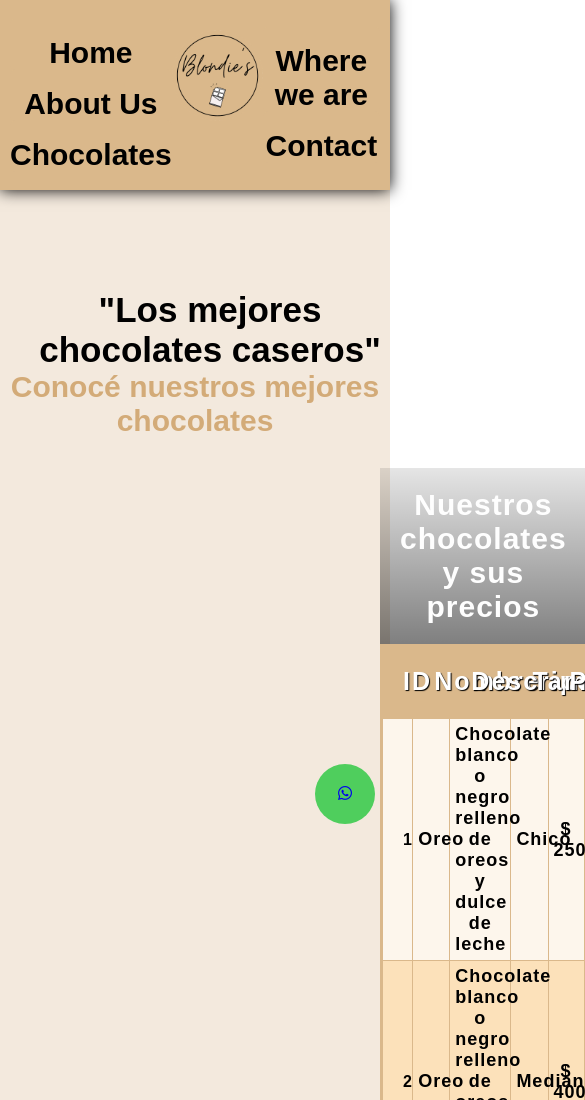
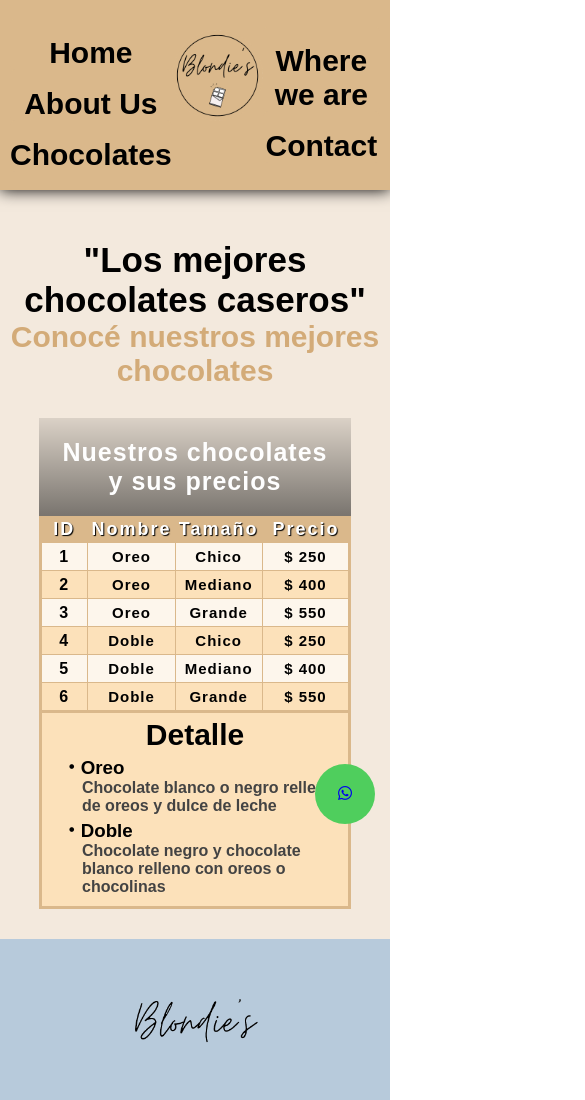
Before and after one commit to franoberti/blondies, a plain HTML site: page pages/chocolates.html in a window 390 px wide. Shown: the top 1100 px of the page, 585 px wide, since content can reach past the window. Drawn offline with Linux system fonts and the light colour scheme; a web font is replaced by a local one.

Commit message:
Agrega Full Responsive a todas las pantallas

```diff
--- a/pages/chocolates.html
+++ b/pages/chocolates.html
@@ -51,6 +51,7 @@
         <!-- Slogan -->
         <h1 class="slogan">"Los mejores chocolates caseros"</h1>
         <h2>Conocé nuestros mejores chocolates</h2>
+        <div class="tabla">
             <table border="1">
                 <Caption>Nuestros chocolates y sus precios</Caption>
                 <thead>
@@ -67,7 +68,8 @@
                         <th>1</th>
                         <td>Oreo</td>
                         <td>
-                        <span>Chocolate blanco o negro relleno de oreos y dulce de leche</span></td>
+                            <span>Chocolate blanco o negro relleno de oreos y dulce de leche</span>
+                        </td>
                         <td>Chico</td>
                         <td>$ 250</td>
                     </tr>
@@ -120,6 +122,19 @@
                     </tr>
                 </tbody>
             </table>
+
+            <div class="detalle">
+                <div class="detalleBox">
+
+                    <h2 class="detTitulo">Detalle</h2>
+                    <h3 class="detSubtitulo">・Oreo</h3>
+                        <p>Chocolate blanco o negro relleno de oreos y dulce de leche</p>
+                    <h3 class="detSubtitulo">・Doble</h3>
+                        <p>Chocolate negro y chocolate blanco relleno con oreos o chocolinas</p>
+                </div>
+            </div>
+        </div>
+        <div class="margin"></div>
     </main>
 
     <!-- FOOTER -->
--- a/styles/style.css
+++ b/styles/style.css
@@ -120,7 +120,6 @@ main {
 main h1 {
     text-align: center;
     padding-top: 100px;
-    padding-left: 30px;
     font-size: 50px;
 }
 
@@ -280,6 +279,14 @@ div.galeryFoto{
     }
 }
 
+@media screen and (max-width: 768px){
+    main h1 {
+        text-align: center;
+        padding-top: 50px;
+        font-size: 35px;
+    }
+}
+
 @media screen and (max-width: 678px){
     div.delivery {
         grid-template-columns: 100%;
@@ -289,13 +296,6 @@ div.galeryFoto{
             "zonaNorte"
             "zonaSur"
         ;
-    }
-
-    main h1 {
-        text-align: center;
-        padding-top: 100px;
-        padding-left: 30px;
-        font-size: 35px;
     }
 
     .zonaDelBox {
@@ -316,6 +316,7 @@ div.galeryFoto{
     div.galeryFoto{
         display: inline-block;
         padding-top: 4%;
+        padding-bottom: 4%;
         height: 250px;
         width: 250px;
         border-radius: 30px;
@@ -338,16 +339,18 @@ div.galeryFoto{
 
 div.parrafo {
     text-align: center;
-    max-width: 600px;
     position: relative;
-    padding-top: 20px;
-    padding-bottom: 20px;
-    left: 490px;
+    padding: 20px;
+    display: flex;
+    justify-content: stretch;
+    align-items: center;
+    flex-direction: column;
 }
 
 div.parrafo p {
     font-family: 'Hind Madurai', sans-serif;
     font-size: 17px;
+    max-width: 590px;
 }
 
 div.parrafo p a {
@@ -361,33 +364,57 @@ div.parrafo p a {
 
 /* WHERE WE ARE */
 
+div.mapaBox {
+    display: flex;
+    justify-content: center;
+    align-items: center;
+}
+
 div.mapa {
-    position: relative;
     padding: 30px;
-    max-width: 660px;
-    left: 400px;
     background-color: #f3dabb;
     margin-top: 30px;
     border-radius: 5px;
     box-shadow: 0 5px 10px rgb(0 0 0 / 5%);
+    display: flex;
+    justify-content: center;
+    align-items: center;
 }
 
-div.mapa iframe {
-    position: relative;
-    left: 30px;
+.margin {
+    height: 30px;
+}
+
+@media screen and (max-width: 678px){
+
+    div.mapa {
+        margin-left: 5%;
+        margin-right: 5%;
+    }
+
+    div.mapa iframe {
+        max-width: 100%;
+        height: 300px;
+    }
 }
 
 /* END WHERE WE ARE */
 
 /* CHOCOLATES */
 
+div.tabla {
+    display: flex;
+    align-items: center;
+    justify-content: center;
+    flex-direction: column;
+}
+
 table {
     font-family: 'Hind Madurai', sans-serif;
     font-family: 'Smooch Sans', sans-serif;
     table-layout: fixed;
-    width: 50%;
+    width: 65%;
     border-collapse: collapse;
-    margin-left: 380px;
     margin-top: 30px;
     border: 3px solid #DAB88B;
 }
@@ -418,7 +445,6 @@ thead th {
 }
 
 th {
-    padding: 20px;
     letter-spacing: 2px;
 }
 
@@ -456,6 +482,78 @@ caption {
     background-color: #DAB88B;
     background: linear-gradient(to bottom, rgba(0,0,0,0.1), rgba(0,0,0,0.5));
     font-size: 30px;
+}
+
+.detalle{
+    display: none;
+}
+
+
+/* Media Query Chocolates */
+
+@media screen and (max-width: 768px){
+    table {
+        width: 80%;
+    }
+}
+
+@media screen and (max-width: 600px){
+
+    thead th:nth-child(3) {
+        width: 30%;
+        display: none;
+    }
+
+    tbody td:nth-child(3) {
+        display: none;
+    }
+
+    .detalle {
+        width: 80%;
+        display: flex;
+    }
+
+    .detalleBox{
+        display: flex;
+        justify-content: center;
+        flex-direction: column;
+        width: 100%;
+        background-color: #fce1ba;
+        padding-bottom: 10px;
+        border: 3px solid #DAB88B;
+        border-top: 0px;
+    }
+
+    .detTitulo {
+        padding-top: 5px;
+        color: black;
+    }
+
+    .detSubtitulo {
+        padding-left: 20px;
+    }
+
+    .detalleBox p {
+        padding-left: 40px;
+        padding-right: 10px;
+        font-weight: bold;
+        color: #434343;
+
+    }
+}
+
+@media screen and (max-width: 400px){
+    thead th {
+        font-size: 18px;
+    }
+
+    tbody td {
+        font-size: 15px;
+    }
+
+    caption {
+        font-size: 25px;
+    }
 }
 
 /* END CHOCOLATES */
```
Also changed, not shown: index.html (+2 -0 lines), pages/aboutUs.html (+1 -1 lines), pages/contact.html (+2 -0 lines), pages/whereWeAre.html (+14 -3 lines). Lines whose indentation alone changed are shown as unchanged.
